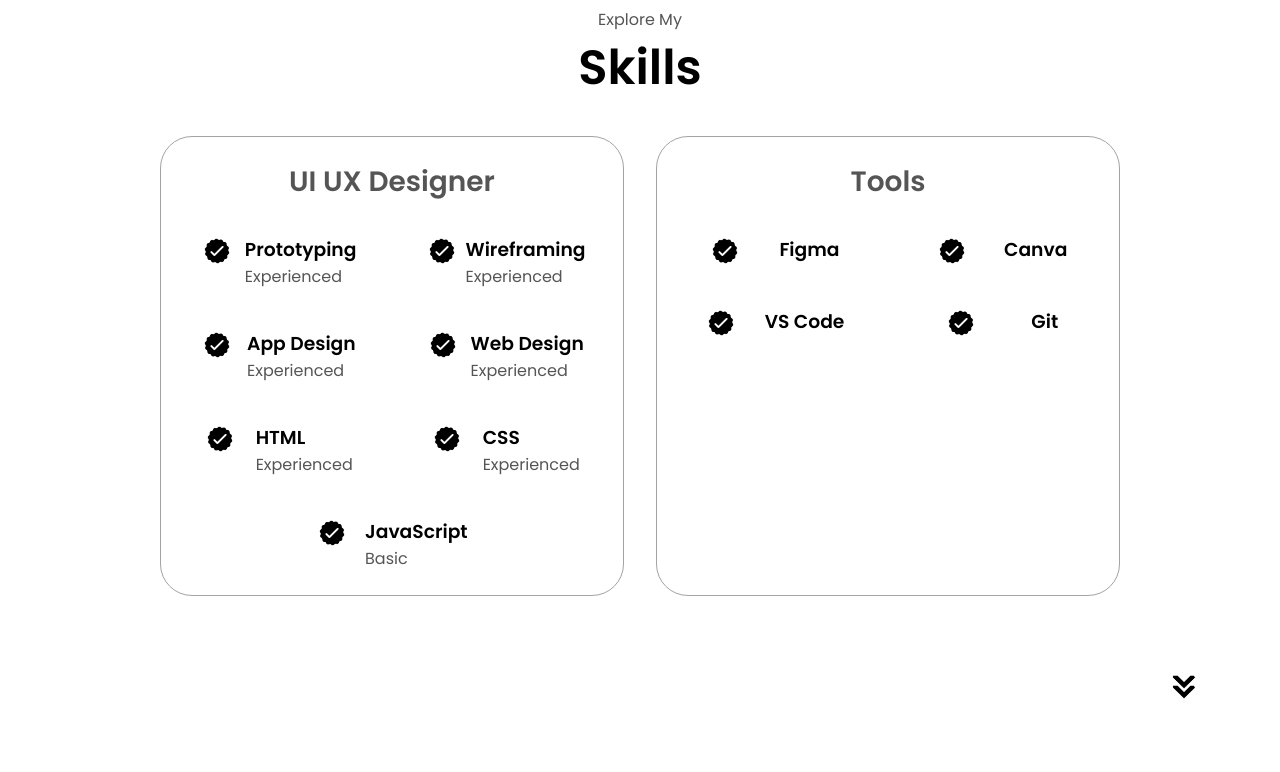
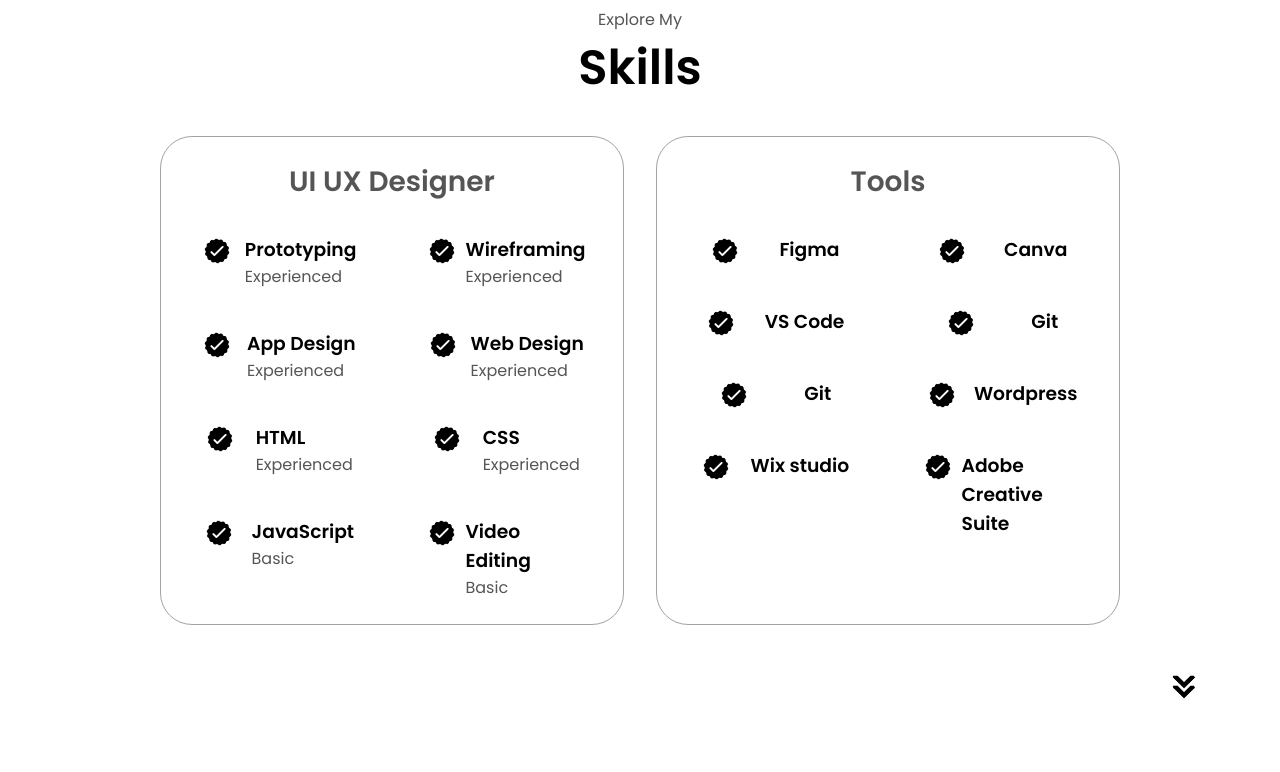
Before and after one commit to priyanshigauttam/Portfolio, a plain HTML site: page index.html in a window 1280 px wide. Shown: the part 1689-2461 px from the top of the page. Drawn offline with Linux system fonts and the light colour scheme.

Commit message:
Update index.html

```diff
--- a/index.html
+++ b/index.html
@@ -80,7 +80,7 @@
                 class="icon"
               />
               <h3>Experience</h3>
-              <p>Inspire Infotech <br />UI UX Designer</p>
+              <p>Inspire Infotech <br />Kuchoriya Techsoft</p>
             </div>
             <div class="details-container">
               <img
@@ -193,6 +193,17 @@
                   <p>Basic</p>
                 </div>
               </article>
+                  <article>
+                <img
+                  src="./assets/checkmark.png"
+                  alt="Experience icon"
+                  class="icon"
+                />
+                <div>
+                  <h3>Video Editing</h3>
+                  <p>Basic</p>
+                </div>
+              </article>
 
             </div>
           </div>
@@ -240,6 +251,47 @@
                   <h3>Git</h3>
                 </div>
               </article>
+               <article>
+                <img
+                  src="./assets/checkmark.png"
+                  alt="Experience icon"
+                  class="icon"
+                />
+                <div>
+                  <h3>Git</h3>
+                </div>
+              </article>
+               <article>
+                <img
+                  src="./assets/checkmark.png"
+                  alt="Experience icon"
+                  class="icon"
+                />
+                <div>
+                  <h3>Wordpress</h3>
+                </div>
+              </article>
+               <article>
+                <img
+                  src="./assets/checkmark.png"
+                  alt="Experience icon"
+                  class="icon"
+                />
+                <div>
+                  <h3>Wix studio</h3>
+                </div>
+              </article>
+               <article>
+                <img
+                  src="./assets/checkmark.png"
+                  alt="Experience icon"
+                  class="icon"
+                />
+                <div>
+                  <h3>Adobe Creative Suite</h3>
+                </div>
+              </article>
+
             </div>
           </div>
         </div>
```
